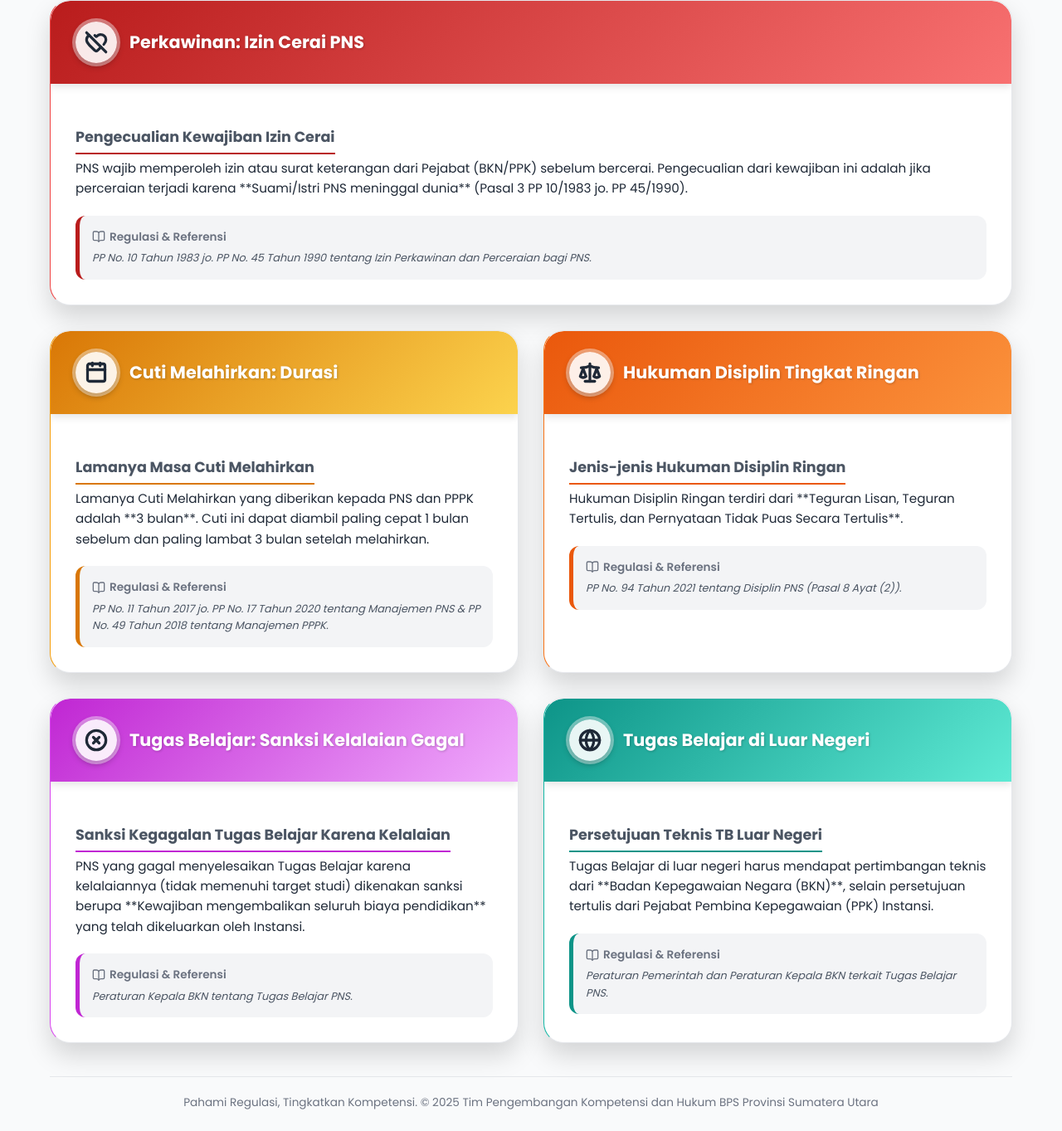
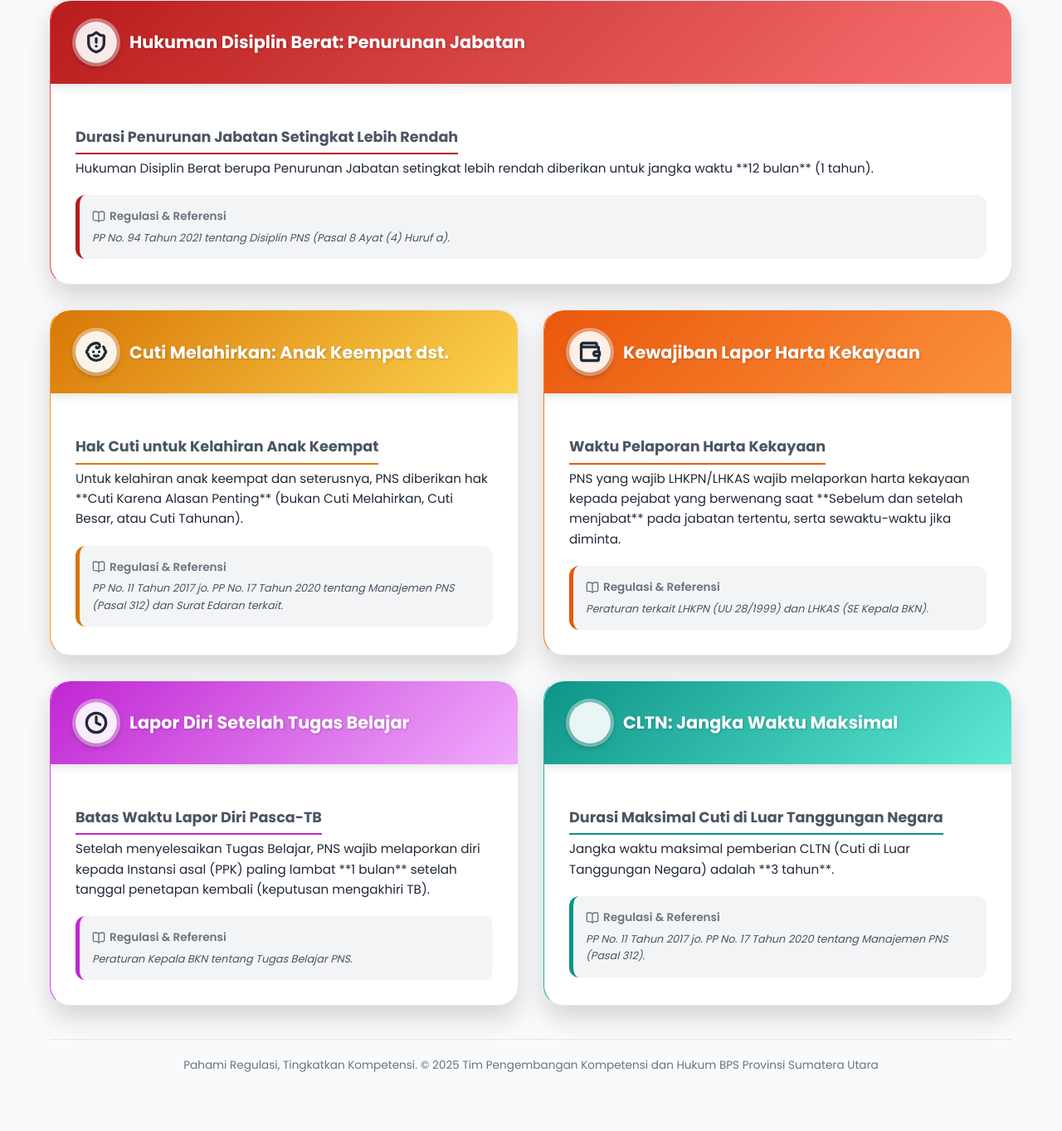
Before and after one commit to jeeefmo260101/ST9CU_12122025, a plain HTML site: page index.html in a window 1280 px wide. Shown: the part 225-1588 px from the top of the page at 83% size. Drawn offline with nearby package versions, Linux system fonts and the light colour scheme.

Commit message:
Update index.html

```diff
--- a/index.html
+++ b/index.html
@@ -197,31 +197,31 @@
 
         /* Gradient Definitions for 5 Cards (New Set) */
 
-        /* Card 1: Perkawinan (Cerai) (Span 2 for emphasis) - Red/Maroon */
+        /* Card 1: Sanksi Berat (Penurunan Jabatan) (Span 2 for emphasis) - Red/Maroon */
         .card-1 { border-left-color: #ef4444; }
         .card-1 .card-header { background: linear-gradient(135deg, #b91c1c 0%, #f87171 100%); }
         .card-1 .concept-title { border-bottom-color: #b91c1c; }
         .card-1 .reference-box { border-left-color: #b91c1c; }
 
-        /* Card 2: Cuti Melahirkan - Gold/Yellow */
+        /* Card 2: Cuti Melahirkan (Anak ke-4) - Gold/Yellow */
         .card-2 { border-left-color: #f59e0b; }
         .card-2 .card-header { background: linear-gradient(135deg, #d97706 0%, #fcd34d 100%); }
         .card-2 .concept-title { border-bottom-color: #d97706; }
         .card-2 .reference-box { border-left-color: #d97706; }
 
-        /* Card 3: Hukuman Ringan - Orange/Amber */
+        /* Card 3: Kewajiban Lapor Harta - Orange/Amber */
         .card-3 { border-left-color: #f97316; }
         .card-3 .card-header { background: linear-gradient(135deg, #ea580c 0%, #fb923c 100%); }
         .card-3 .concept-title { border-bottom-color: #ea580c; }
         .card-3 .reference-box { border-left-color: #ea580c; }
 
-        /* Card 4: Sanksi Tugas Belajar Gagal - Pink/Magenta */
+        /* Card 4: Lapor Diri Setelah TB - Pink/Magenta */
         .card-4 { border-left-color: #d946ef; }
         .card-4 .card-header { background: linear-gradient(135deg, #c026d3 0%, #f0abfc 100%); }
         .card-4 .concept-title { border-bottom-color: #c026d3; }
         .card-4 .reference-box { border-left-color: #c026d3; }
 
-        /* Card 5: TB di Luar Negeri - Teal/Cyan */
+        /* Card 5: CLTN Maksimal - Teal/Cyan */
         .card-5 { border-left-color: #14b8a6; }
         .card-5 .card-header { background: linear-gradient(135deg, #0d9488 0%, #5eead4 100%); }
         .card-5 .concept-title { border-bottom-color: #0d9488; }
@@ -259,71 +259,71 @@
 
         <section class="card-grid">
 
-            <!-- Card 1: Perkawinan (Cerai) (Span 2 for emphasis) - Red/Maroon Theme -->
+            <!-- Card 1: Sanksi Berat (Penurunan Jabatan) (Span 2 for emphasis) - Red/Maroon Theme -->
             <div class="card card-1 card-span-2">
                 <div class="card-header">
                     <div class="card-icon">
-                        <i data-lucide="heart-off"></i>
+                        <i data-lucide="shield-alert"></i>
                     </div>
-                    <h2 class="card-title">Perkawinan: Izin Cerai PNS</h2>
+                    <h2 class="card-title">Hukuman Disiplin Berat: Penurunan Jabatan</h2>
                 </div>
                 <div class="card-content">
-                    <h3 class="concept-title">Pengecualian Kewajiban Izin Cerai</h3>
-                    <p class="explanation">PNS wajib memperoleh izin atau surat keterangan dari Pejabat (BKN/PPK) sebelum bercerai. Pengecualian dari kewajiban ini adalah jika perceraian terjadi karena **Suami/Istri PNS meninggal dunia** (Pasal 3 PP 10/1983 jo. PP 45/1990).</p>
+                    <h3 class="concept-title">Durasi Penurunan Jabatan Setingkat Lebih Rendah</h3>
+                    <p class="explanation">Hukuman Disiplin Berat berupa Penurunan Jabatan setingkat lebih rendah diberikan untuk jangka waktu **12 bulan** (1 tahun).</p>
                     <div class="reference-box">
                         <p class="reference-label"><i data-lucide="book-open" style="width:16px; height:16px;"></i>Regulasi & Referensi</p>
-                        <p class="regulation">PP No. 10 Tahun 1983 jo. PP No. 45 Tahun 1990 tentang Izin Perkawinan dan Perceraian bagi PNS.</p>
+                        <p class="regulation">PP No. 94 Tahun 2021 tentang Disiplin PNS (Pasal 8 Ayat (4) Huruf a).</p>
                     </div>
                 </div>
             </div>
 
-            <!-- Card 2: Cuti Melahirkan (PNS & PPPK) - Gold/Yellow Theme -->
+            <!-- Card 2: Cuti Melahirkan (Anak ke-4) - Gold/Yellow Theme -->
             <div class="card card-2">
                 <div class="card-header">
                     <div class="card-icon">
-                        <i data-lucide="calendar"></i>
+                        <i data-lucide="baby"></i>
                     </div>
-                    <h2 class="card-title">Cuti Melahirkan: Durasi</h2>
+                    <h2 class="card-title">Cuti Melahirkan: Anak Keempat dst.</h2>
                 </div>
                 <div class="card-content">
-                    <h3 class="concept-title">Lamanya Masa Cuti Melahirkan</h3>
-                    <p class="explanation">Lamanya Cuti Melahirkan yang diberikan kepada PNS dan PPPK adalah **3 bulan**. Cuti ini dapat diambil paling cepat 1 bulan sebelum dan paling lambat 3 bulan setelah melahirkan.</p>
+                    <h3 class="concept-title">Hak Cuti untuk Kelahiran Anak Keempat</h3>
+                    <p class="explanation">Untuk kelahiran anak keempat dan seterusnya, PNS diberikan hak **Cuti Karena Alasan Penting** (bukan Cuti Melahirkan, Cuti Besar, atau Cuti Tahunan).</p>
                     <div class="reference-box">
                         <p class="reference-label"><i data-lucide="book-open" style="width:16px; height:16px;"></i>Regulasi & Referensi</p>
-                        <p class="regulation">PP No. 11 Tahun 2017 jo. PP No. 17 Tahun 2020 tentang Manajemen PNS & PP No. 49 Tahun 2018 tentang Manajemen PPPK.</p>
+                        <p class="regulation">PP No. 11 Tahun 2017 jo. PP No. 17 Tahun 2020 tentang Manajemen PNS (Pasal 312) dan Surat Edaran terkait.</p>
                     </div>
                 </div>
             </div>
 
-            <!-- Card 3: Hukuman Ringan - Orange/Amber Theme -->
+            <!-- Card 3: Kewajiban Lapor Harta - Orange/Amber Theme -->
             <div class="card card-3">
                 <div class="card-header">
                     <div class="card-icon">
-                        <i data-lucide="scale"></i>
+                        <i data-lucide="wallet"></i>
                     </div>
-                    <h2 class="card-title">Hukuman Disiplin Tingkat Ringan</h2>
+                    <h2 class="card-title">Kewajiban Lapor Harta Kekayaan</h2>
                 </div>
                 <div class="card-content">
-                    <h3 class="concept-title">Jenis-jenis Hukuman Disiplin Ringan</h3>
-                    <p class="explanation">Hukuman Disiplin Ringan terdiri dari **Teguran Lisan, Teguran Tertulis, dan Pernyataan Tidak Puas Secara Tertulis**.</p>
+                    <h3 class="concept-title">Waktu Pelaporan Harta Kekayaan</h3>
+                    <p class="explanation">PNS yang wajib LHKPN/LHKAS wajib melaporkan harta kekayaan kepada pejabat yang berwenang saat **Sebelum dan setelah menjabat** pada jabatan tertentu, serta sewaktu-waktu jika diminta.</p>
                     <div class="reference-box">
                         <p class="reference-label"><i data-lucide="book-open" style="width:16px; height:16px;"></i>Regulasi & Referensi</p>
-                        <p class="regulation">PP No. 94 Tahun 2021 tentang Disiplin PNS (Pasal 8 Ayat (2)).</p>
+                        <p class="regulation">Peraturan terkait LHKPN (UU 28/1999) dan LHKAS (SE Kepala BKN).</p>
                     </div>
                 </div>
             </div>
 
-            <!-- Card 4: Sanksi Tugas Belajar Gagal - Pink/Magenta Theme -->
+            <!-- Card 4: Lapor Diri Setelah TB - Pink/Magenta Theme -->
             <div class="card card-4">
                 <div class="card-header">
                     <div class="card-icon">
-                        <i data-lucide="x-circle"></i>
+                        <i data-lucide="clock"></i>
                     </div>
-                    <h2 class="card-title">Tugas Belajar: Sanksi Kelalaian Gagal</h2>
+                    <h2 class="card-title">Lapor Diri Setelah Tugas Belajar</h2>
                 </div>
                 <div class="card-content">
-                    <h3 class="concept-title">Sanksi Kegagalan Tugas Belajar Karena Kelalaian</h3>
-                    <p class="explanation">PNS yang gagal menyelesaikan Tugas Belajar karena kelalaiannya (tidak memenuhi target studi) dikenakan sanksi berupa **Kewajiban mengembalikan seluruh biaya pendidikan** yang telah dikeluarkan oleh Instansi.</p>
+                    <h3 class="concept-title">Batas Waktu Lapor Diri Pasca-TB</h3>
+                    <p class="explanation">Setelah menyelesaikan Tugas Belajar, PNS wajib melaporkan diri kepada Instansi asal (PPK) paling lambat **1 bulan** setelah tanggal penetapan kembali (keputusan mengakhiri TB).</p>
                     <div class="reference-box">
                         <p class="reference-label"><i data-lucide="book-open" style="width:16px; height:16px;"></i>Regulasi & Referensi</p>
                         <p class="regulation">Peraturan Kepala BKN tentang Tugas Belajar PNS.</p>
@@ -331,20 +331,20 @@
                 </div>
             </div>
 
-            <!-- Card 5: TB di Luar Negeri - Teal/Cyan Theme -->
+            <!-- Card 5: CLTN Maksimal (PNS) - Teal/Cyan Theme -->
             <div class="card card-5">
                 <div class="card-header">
                     <div class="card-icon">
-                        <i data-lucide="globe"></i>
+                        <i data-lucide="sign-post"></i>
                     </div>
-                    <h2 class="card-title">Tugas Belajar di Luar Negeri</h2>
+                    <h2 class="card-title">CLTN: Jangka Waktu Maksimal</h2>
                 </div>
                 <div class="card-content">
-                    <h3 class="concept-title">Persetujuan Teknis TB Luar Negeri</h3>
-                    <p class="explanation">Tugas Belajar di luar negeri harus mendapat pertimbangan teknis dari **Badan Kepegawaian Negara (BKN)**, selain persetujuan tertulis dari Pejabat Pembina Kepegawaian (PPK) Instansi.</p>
+                    <h3 class="concept-title">Durasi Maksimal Cuti di Luar Tanggungan Negara</h3>
+                    <p class="explanation">Jangka waktu maksimal pemberian CLTN (Cuti di Luar Tanggungan Negara) adalah **3 tahun**.</p>
                     <div class="reference-box">
                         <p class="reference-label"><i data-lucide="book-open" style="width:16px; height:16px;"></i>Regulasi & Referensi</p>
-                        <p class="regulation">Peraturan Pemerintah dan Peraturan Kepala BKN terkait Tugas Belajar PNS.</p>
+                        <p class="regulation">PP No. 11 Tahun 2017 jo. PP No. 17 Tahun 2020 tentang Manajemen PNS (Pasal 312).</p>
                     </div>
                 </div>
             </div>
```
